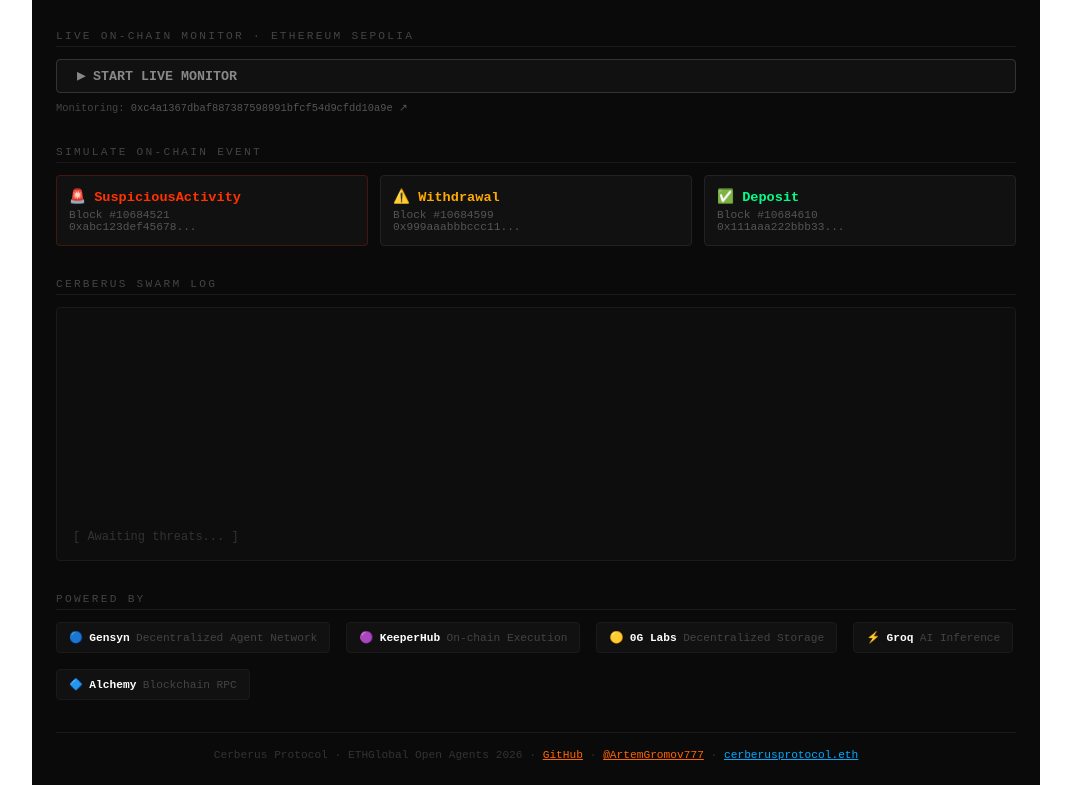
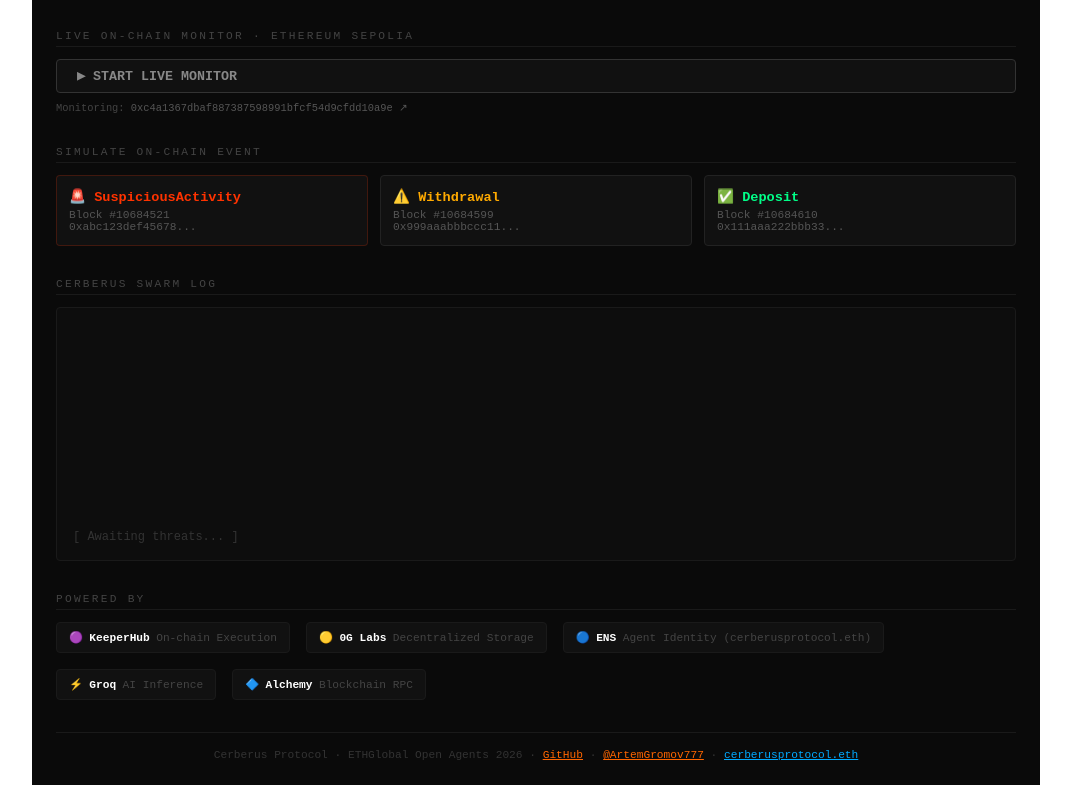
Before and after one commit to Artem1981777/cerberus-protocol, a React (Vite) app: page / in a window 1280 px wide. Shown: the part 651-1444 px from the top of the page, without its empty margins (104-1175 px from the left). Built offline with nearby package versions, Linux system fonts and the light colour scheme.

Commit message:
fix: replace Gensyn with ENS in partner badges

```diff
--- a/src/App.tsx
+++ b/src/App.tsx
@@ -319,9 +319,9 @@ export default function App() {
         <div style={s.label}>POWERED BY</div>
         <div style={{display:'flex', gap:'1rem', flexWrap:'wrap' as const}}>
           {[
-            ['🔵', 'Gensyn', 'Decentralized Agent Network'],
             ['🟣', 'KeeperHub', 'On-chain Execution'],
             ['🟡', '0G Labs', 'Decentralized Storage'],
+            ['🔵', 'ENS', 'Agent Identity (cerberusprotocol.eth)'],
             ['⚡', 'Groq', 'AI Inference'],
             ['🔷', 'Alchemy', 'Blockchain RPC'],
           ].map(([emoji, name, desc]) => (
```
